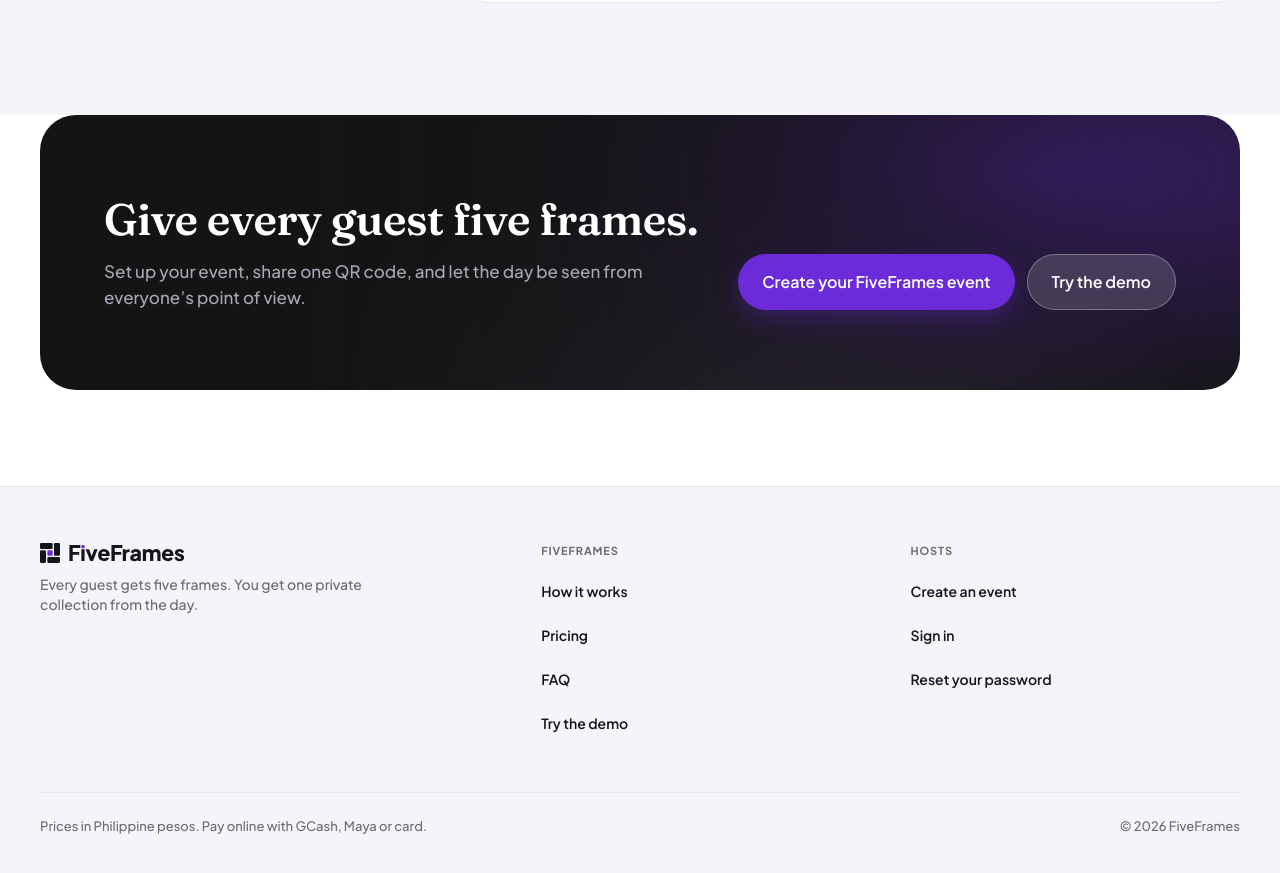
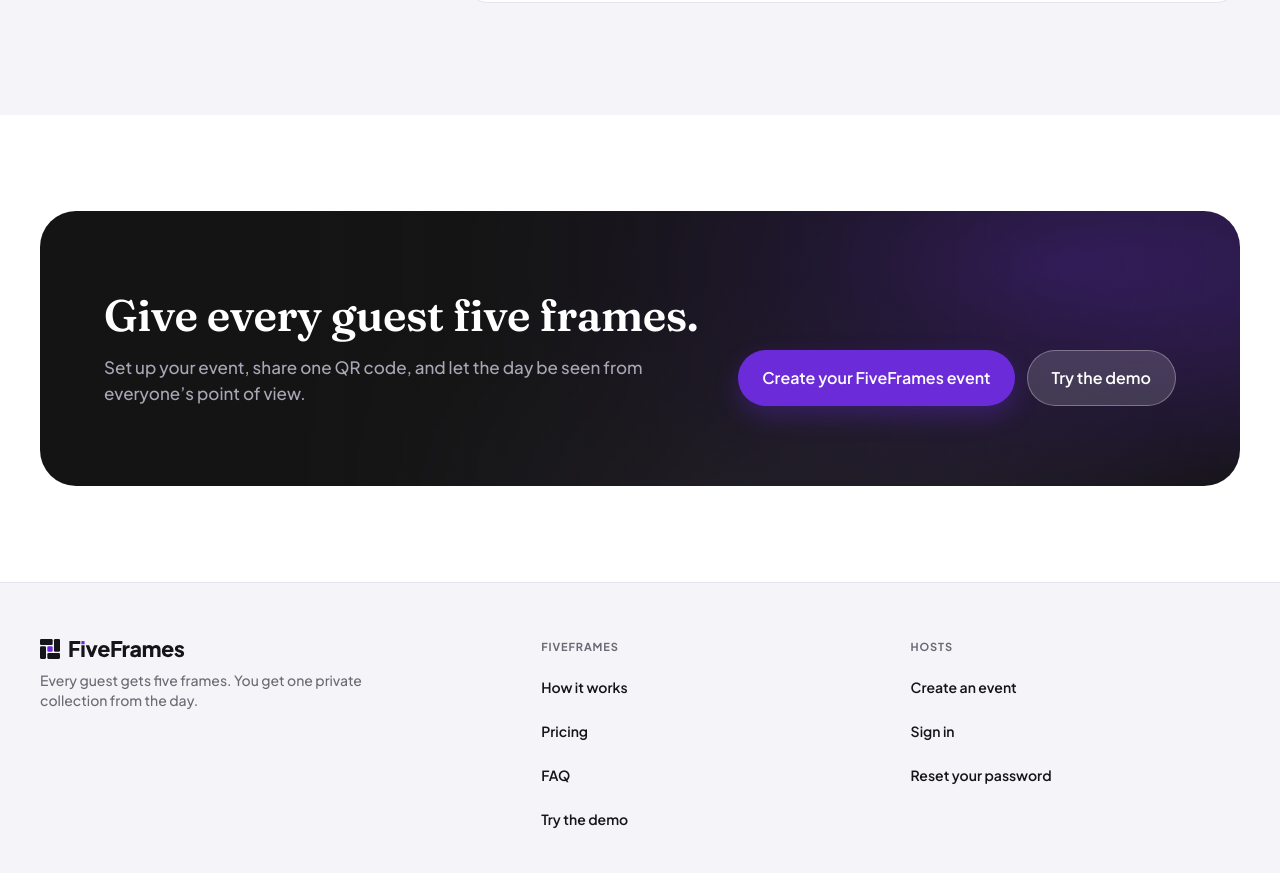
Before and after one commit to ezanglo/five-frames, a Next.js app: page / in a window 1280 px wide. Shown: the part 10806-11679 px from the top of the page. Built offline with nearby package versions, Linux system fonts and the light colour scheme.

Commit message:
fix: correct padding in closing call to action section

```diff
--- a/components/ff/marketing/blocks.tsx
+++ b/components/ff/marketing/blocks.tsx
@@ -108,7 +108,7 @@
   secondary?: { href: string; label: string } | null;
 }) {
   return (
-    <section aria-labelledby="closing-cta" className="bg-surface px-5 pb-16 lg:px-10 lg:pb-24">
+    <section aria-labelledby="closing-cta" className="bg-surface px-5 py-16 lg:px-10 lg:py-24">
       <div className="ff-photo-header-desktop mx-auto flex w-full max-w-[1200px] flex-col items-start gap-6 overflow-hidden rounded-[28px] px-6 py-12 text-ink-inverse sm:px-10 lg:flex-row lg:items-end lg:justify-between lg:rounded-[36px] lg:px-16 lg:py-20">
         <div className="flex max-w-[620px] flex-col gap-4">
           <h2 id="closing-cta" className="font-heading text-display font-semibold text-balance lg:text-page-desktop">
```
